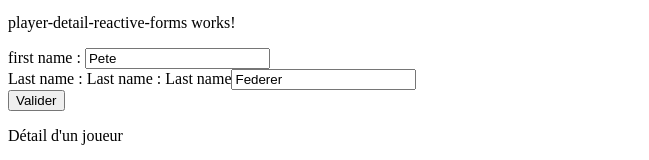
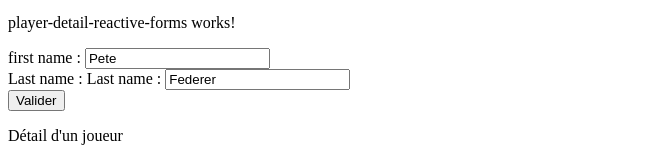
Before and after one commit to thibaut-montanier/WIS2021-AppTennisPlayer, an Angular app: page /players in a window 1280 px wide. Shown: the part 150-310 px from the top of the page, without its empty margins (0-649 px from the left). Built offline with nearby package versions, Linux system fonts and the light colour scheme.

Commit message:
Commit final

```diff
--- a/src/app/player-detail-reactive-forms/player-detail-reactive-forms.component.html
+++ b/src/app/player-detail-reactive-forms/player-detail-reactive-forms.component.html
@@ -5,9 +5,9 @@
 </div>
 <div>
 	<label>
-		<span [class.labelInvalid]="showErrorMessage(playerForm.controls.lastName, 'required')">Last name : </span>
-		<span [ngClass]="{'label-invalid':false}">Last name : </span>
-	<span [ngClass]="{'label-invalid':showErrorMessage(playerForm.controls.lastName, 'required')}">Last name</span>
+		<span [class.label-invalid]="showErrorMessage(playerForm.controls.lastName, 'required')">Last name : </span>
+
+		<span [ngClass]="{'label-invalid':showErrorMessage(playerForm.controls.lastName, 'required')}">Last name : </span>
 
 		<input type="text" formControlName="lastName"></label>
 	<div *ngIf="showErrorMessage(playerForm.controls.lastName, 'required')">Le nom doit obligatoirement être rempli</div>
```
